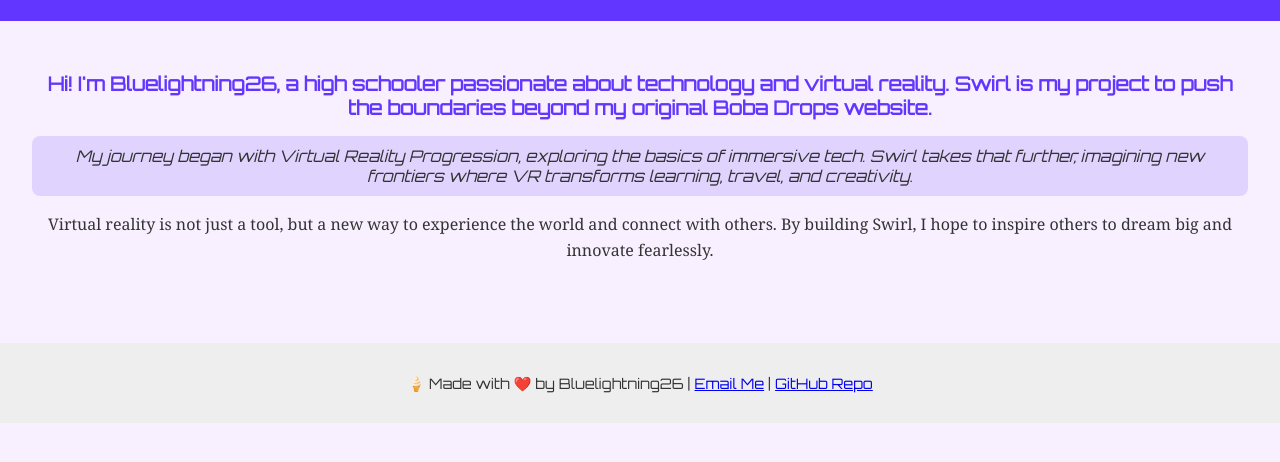
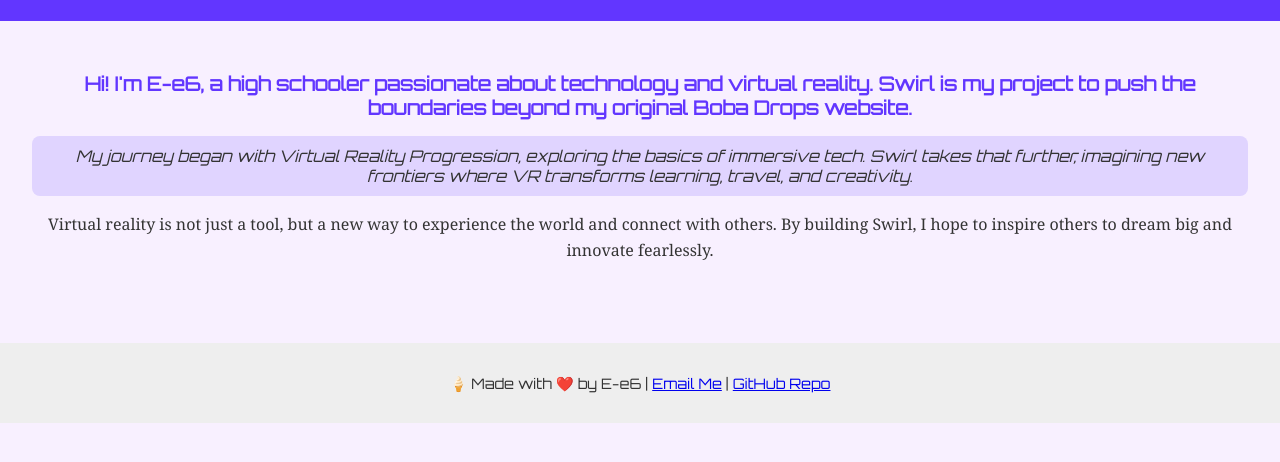
Before and after one commit to E-e6/swirl-website, a plain HTML site: page about.html in a window 1280 px wide. Shown: the part 130-592 px from the top of the page. Drawn offline with Linux system fonts and the light colour scheme.

Commit message:
Replaced all 'BlueLightning26' with 'E-e6'

```diff
--- a/about.html
+++ b/about.html
@@ -40,7 +40,7 @@
 
   <main>
     <p id="creator">
-      Hi! I'm Bluelightning26, a high schooler passionate about technology and virtual reality.
+      Hi! I'm E-e6, a high schooler passionate about technology and virtual reality.
       Swirl is my project to push the boundaries beyond my original Boba Drops website.
     </p>
 
@@ -56,7 +56,7 @@
   </main>
 
   <footer>
-    <p>🍦 Made with ❤️ by Bluelightning26 | <a href="mailto:dhyan@hackclub.com">Email Me</a> | <a href="https://github.com/bluelightning26/swirl-website" target="_blank">GitHub Repo</a></p>
+    <p>🍦 Made with ❤️ by E-e6 | <a href="mailto:dhyan@hackclub.com">Email Me</a> | <a href="https://github.com/bluelightning26/swirl-website" target="_blank">GitHub Repo</a></p>
   </footer>
 </body>
 </html>
```
